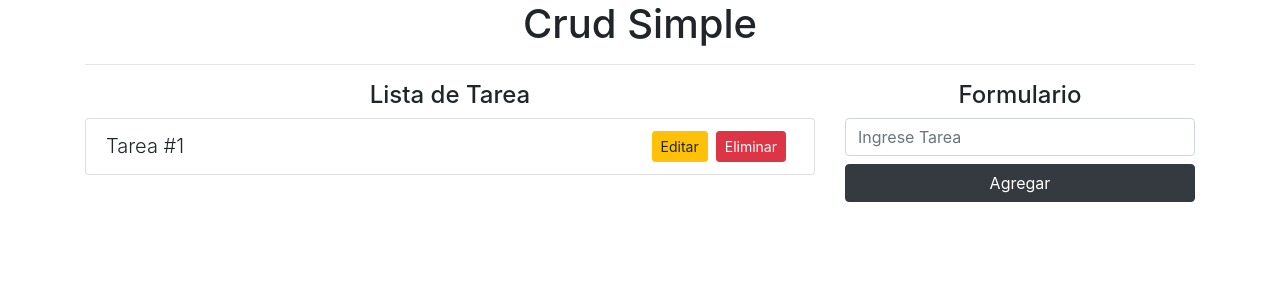
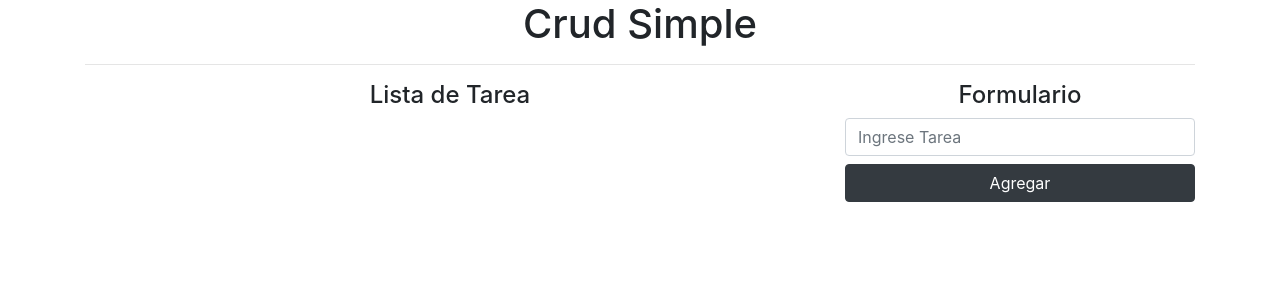
Before and after one commit to jdanielmq/crud-simple-udemy, a React (Create React App) app: page / in a window 1280 px wide. Shown: the top 300 px of the page. Built offline with nearby package versions, Linux system fonts and the light colour scheme.

Commit message:
primer commit en capitutlo 39.-  Listar Tareas

```diff
--- a/src/App.jsx
+++ b/src/App.jsx
@@ -35,11 +35,15 @@ function App() {
           <div className="col-8">
             <h4 className="text-center">Lista de Tarea</h4>
             <ul className="list-group">
-              <li className="list-group-item">
-                <span className="lead">Tarea #1</span>
-                <button className="btn btn-sm btn-danger float-right mx-2">Eliminar</button>
-                <button className="btn btn-sm btn-warning float-right">Editar</button>
-              </li>
+            {
+              tareas.map(item =>(
+                <li className="list-group-item" key={item.id}>
+                  <span className="lead">{item.tarea}</span>
+                  <button className="btn btn-sm btn-danger float-right mx-2">Eliminar</button>
+                  <button className="btn btn-sm btn-warning float-right">Editar</button>
+                </li>
+              ))
+            }
             </ul>
           </div>
           <div className="col-4">
```
